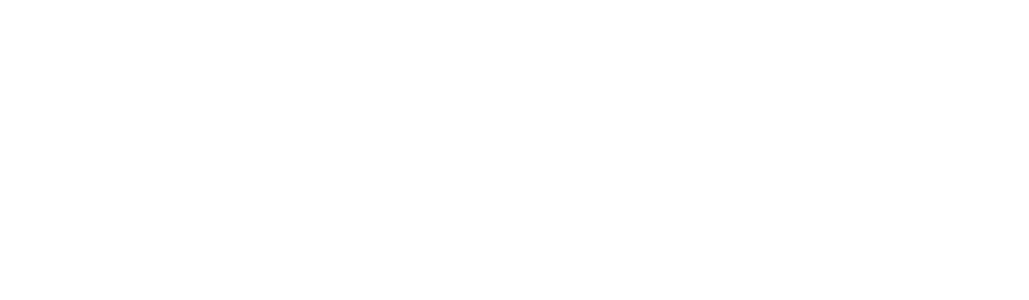
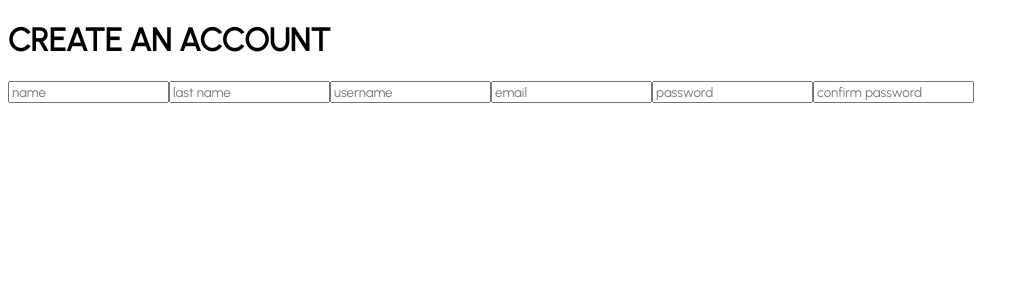
Before and after one commit to Anoshkhan/Ecommerce-React, a React (Create React App) app in the folder client/: page /register in a window 1280 px wide. Before the commit this address had no page. Shown: the top 300 px of the page, without its empty margins (0-1029 px from the left). Built offline with nearby package versions, Linux system fonts and the light colour scheme.

Commit message:
register page

```diff
--- a/client/src/App.js
+++ b/client/src/App.js
@@ -1,7 +1,9 @@
 import {BrowserRouter as Router, Route, Routes} from "react-router-dom";
 import Home from "./pages/Home";
+import Login from "./pages/Login";
 import Product from "./pages/Product";
 import ProductList from "./pages/ProductList"
+import Register from "./pages/Register";
 function App() {
   return (
 
@@ -11,6 +13,8 @@
     <Route path="/" element={<Home />} />
     <Route path="/product" element={<Product />} />
     <Route path="/product-list" element={<ProductList/>} />
+    <Route path="/register" element={<Register/>} />
+    <Route path="/login" element={<Login/>} />
 
     </Routes>
     </Router>
--- a/client/src/components/Announcement.js
+++ b/client/src/components/Announcement.js
@@ -6,7 +6,7 @@
     height: 30px;
     color: white;
     margin: 0px;
-    background-color: purple;
+    background-color: #2f132f;
     display: flex;
     align-items: center;
     justify-content: center;
--- /dev/null
+++ b/client/src/pages/Login.js
@@ -0,0 +1,12 @@
+import React from 'react';
+import styled from "styled-components";
+const Container = styled.div``;
+const Login = () => {
+  return (
+    <Container>
+
+    </Container>
+  )
+}
+
+export default Login
--- a/client/src/pages/Product.js
+++ b/client/src/pages/Product.js
@@ -134,7 +134,9 @@
         </Wrapper>
         <Newsletter />
         <Footer />
+
     </Container>
+
   )
 }
 
--- /dev/null
+++ b/client/src/pages/Register.js
@@ -0,0 +1,26 @@
+import React from 'react';
+import styled from "styled-components";
+const Container = styled.div``;
+const Wrapper = styled.div``;
+const Title = styled.h1``;
+const Form = styled.form``;
+const Input = styled.input``;
+const Register = () => {
+  return (
+    <Container>
+      <Wrapper>
+        <Title>CREATE AN ACCOUNT</Title>
+        <Form>
+          <Input placeholder="name"/>
+          <Input placeholder="last name"/>
+          <Input placeholder="username"/>
+          <Input placeholder="email"/>
+          <Input placeholder="password"/>
+          <Input placeholder="confirm password"/>
+        </Form>
+      </Wrapper>
+    </Container>
+  )
+}
+
+export default Register
```
